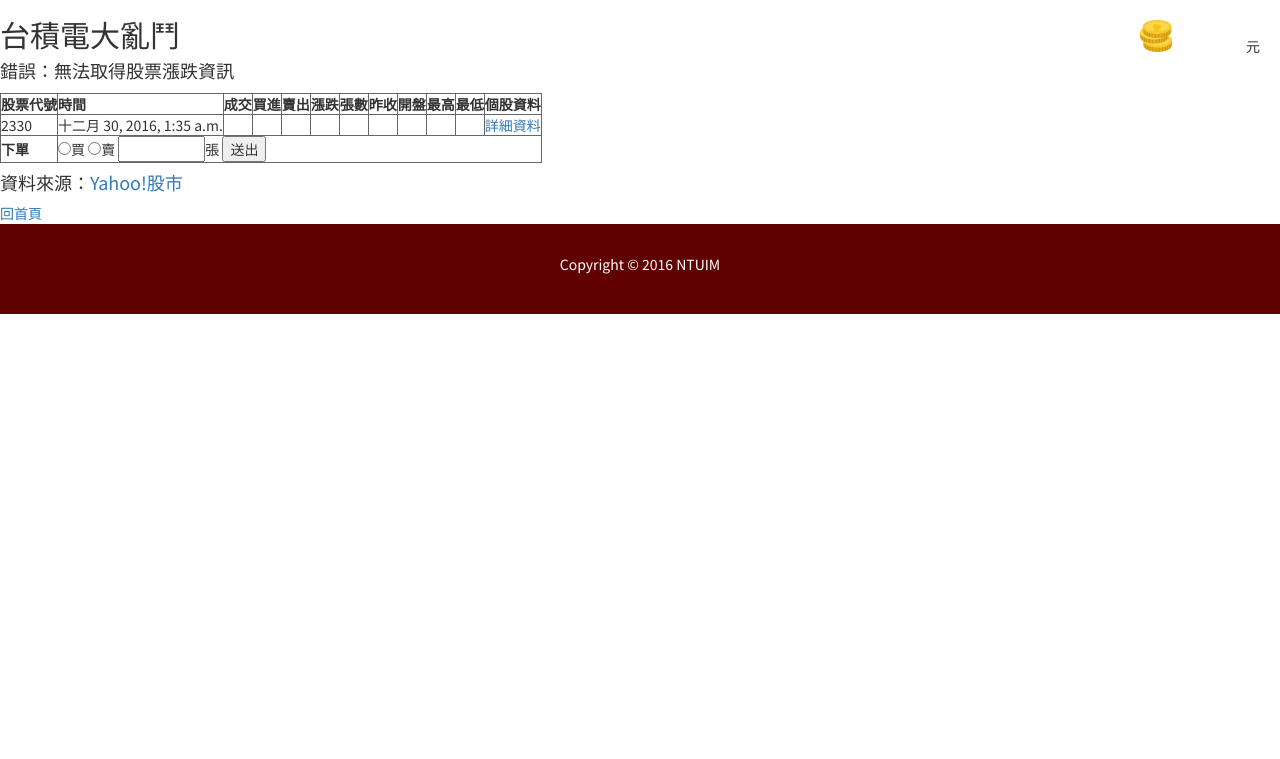
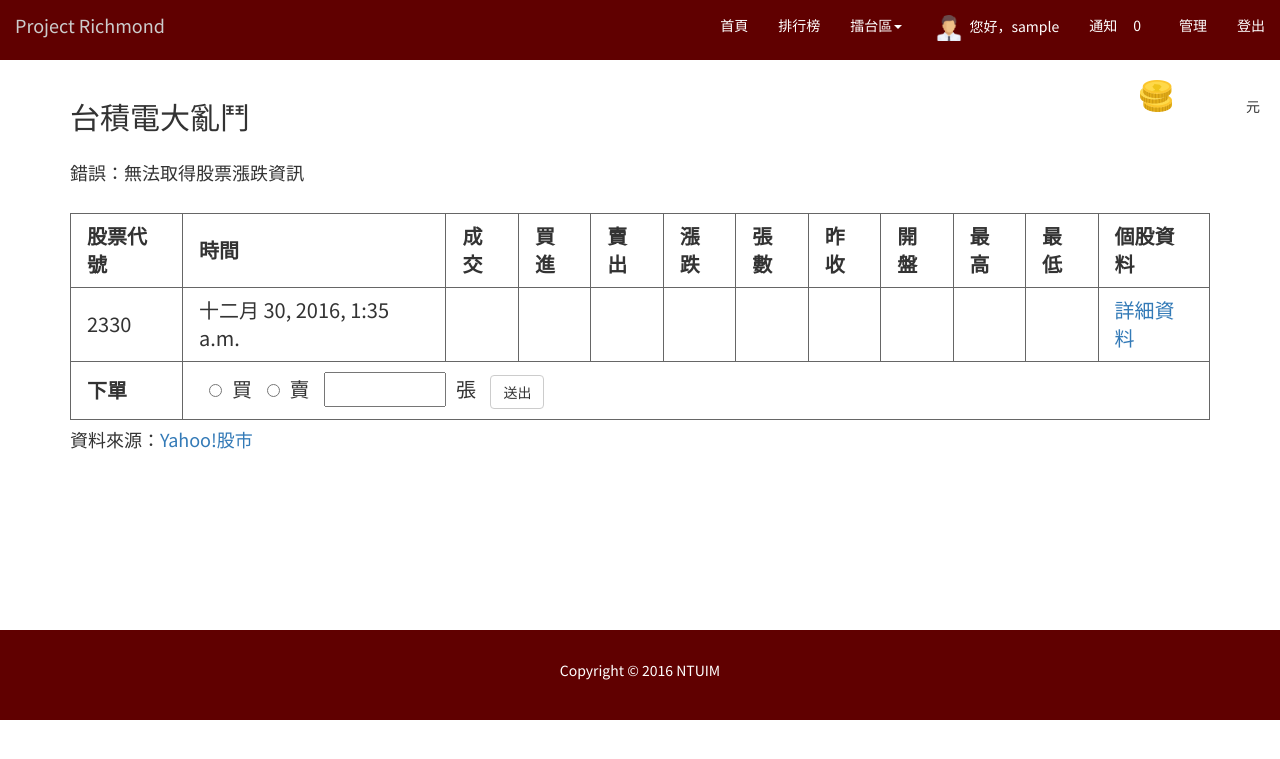
Before and after one commit to ShaoEnChen/Project-Richmond, a Django app: page /dailyPlayground/ in a window 1280 px wide. Shown: the top 759 px of the page. Run offline with Django 3.2, Linux system fonts and the light colour scheme; the visitor is signed in with stand-in values (Sample User, id 1); data that the repository does not hold is empty; parts of the project's set-up code (start-up, migrations or seed data) failed here and were passed over; some libraries are stand-ins or nearby versions.

Commit message:
playground UI

```diff
--- a/Richmond/static/css/playground.css
+++ b/Richmond/static/css/playground.css
@@ -0,0 +1,20 @@
+#playground {
+	min-height: 470px;
+}
+
+.error {
+	margin-top: 30px;
+	margin-bottom: 30px;
+}
+
+table, th, td {
+	margin: 0 auto;
+	padding: 8px 16px;
+	font-size: 20px;
+}
+
+input[type=radio],
+input[type=text],
+input[type=submit] {
+	margin: 2px 10px;
+}
--- a/Richmond/templates/dailyGame/playground.html
+++ b/Richmond/templates/dailyGame/playground.html
@@ -11,10 +11,80 @@
 		<link rel="stylesheet" href="{% static "css/playground.css" %}">
 	</head>
 	<body>
+		<nav class="navbar navbar-custom navbar-fixed-top">
+			<div class="container-fluid">
+				<div class="navbar-header">
+					<button type="button" data-toggle="collapse" data-target=".navbar-main-collapse" class="navbar-toggle">
+						<span class="sr-only">Toggle navigation</span>
+						<span class="icon-bar"></span>
+						<span class="icon-bar"></span>
+						<span class="icon-bar"></span>
+					</button>
+					<a href="/" class="navbar-brand">
+						Project Richmond
+					</a>
+				</div>
+				<div class="collapse navbar-collapse navbar-main-collapse">
+					<ul class="nav navbar-nav navbar-right">
+						<li>
+							<a href="/">首頁</a>
+						</li>
+						{% if request.user.is_authenticated %}
+						<li>
+							<a href="/rank">排行榜</a>
+						</li>
+						<li class="dropdown">
+							<a href="#" class="dropdown-toggle" data-toggle="dropdown" aria-expanded="false">
+								擂台區<span class="caret"></span>
+							</a>
+							<ul class="dropdown-menu">
+								<li>
+									<a href="/trade">實戰區</a>
+								</li>
+								<li>
+									<a href="/dailyGame">插花外戰</a>
+								</li>
+								<li>
+									<a href="/userList">其他玩家</a>
+								</li>
+							</ul>
+						</li>
+						<li>
+							<a href="/tradeRecord">
+								<img src="{% static "images/boss.png" %}">
+								您好，{{ request.user }}
+							</a>
+						</li>
+						<li>
+							<a href="/notification">
+								通知<span class="notifBadge">{{ notif_num }}</span>
+							</a>
+						</li>
+						{% if request.user.is_superuser %}
+							<li>
+								<a href="/admin">管理</a>
+							</li>
+						{% endif %}
+						<li>
+							<a href="/accounts/logout">登出</a>
+						</li>
+						{% else %}
+						<li>
+							<a href="/accounts/login">登入</a>
+						</li>
+						{% endif %}
+					</ul>
+				</div>
+			</div>
+		</nav>
+
 		<div class="assets">
 			<img id="coins" src="{% static "images/general/coins.png" %}">
 			<h5>{{ request.user.profile.assets }} 元</h5>
 		</div>
+
+		<section id="playground">
+			<div class="container">
 				<h2>台積電大亂鬥</h2>
 				<h4 class="error">{{ msg }}</h4>
 				<div>
@@ -57,7 +127,7 @@
 										<input type="radio" name="buysell" value="b">買
 										<input type="radio" name="buysell" value="s">賣
 										<input type="text" name="vol" size="5">張
-								<input type="submit" value="送出">
+										<input type="submit" class="btn btn-default" value="送出">
 									</form>
 								</td>
 							</tr>
@@ -65,8 +135,8 @@
 					</table>
 					<h4>資料來源：<a href="https://tw.stock.yahoo.com/q/q?s=2330">Yahoo!股市</a></h4>
 				</div>
-		<a href="/">回首頁</a>
-
+			</div>
+		</section>
 
 		<footer>
 			<p>Copyright &copy; 2016 NTUIM</p>
```
Lines whose indentation alone changed are shown as unchanged.
